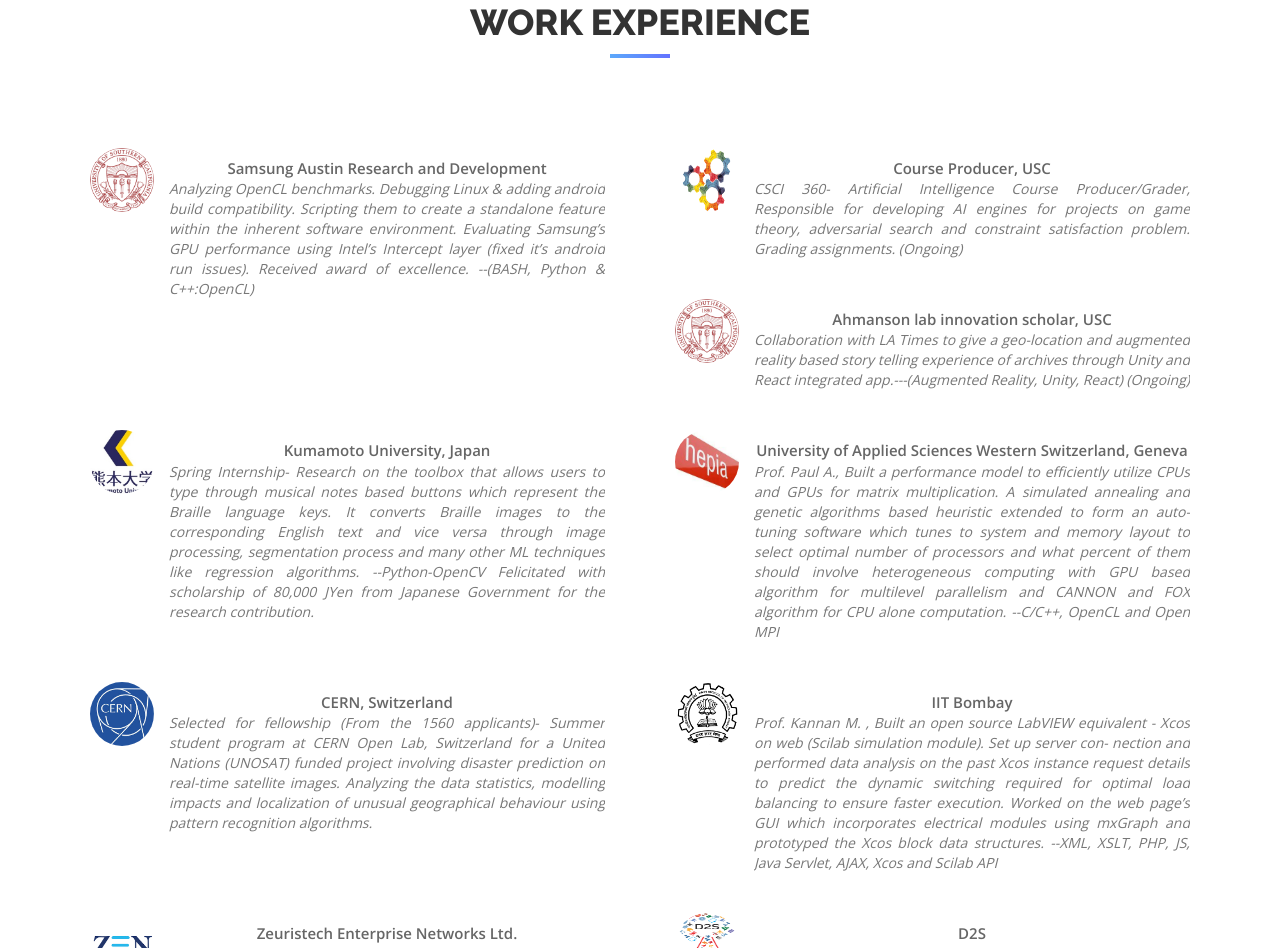
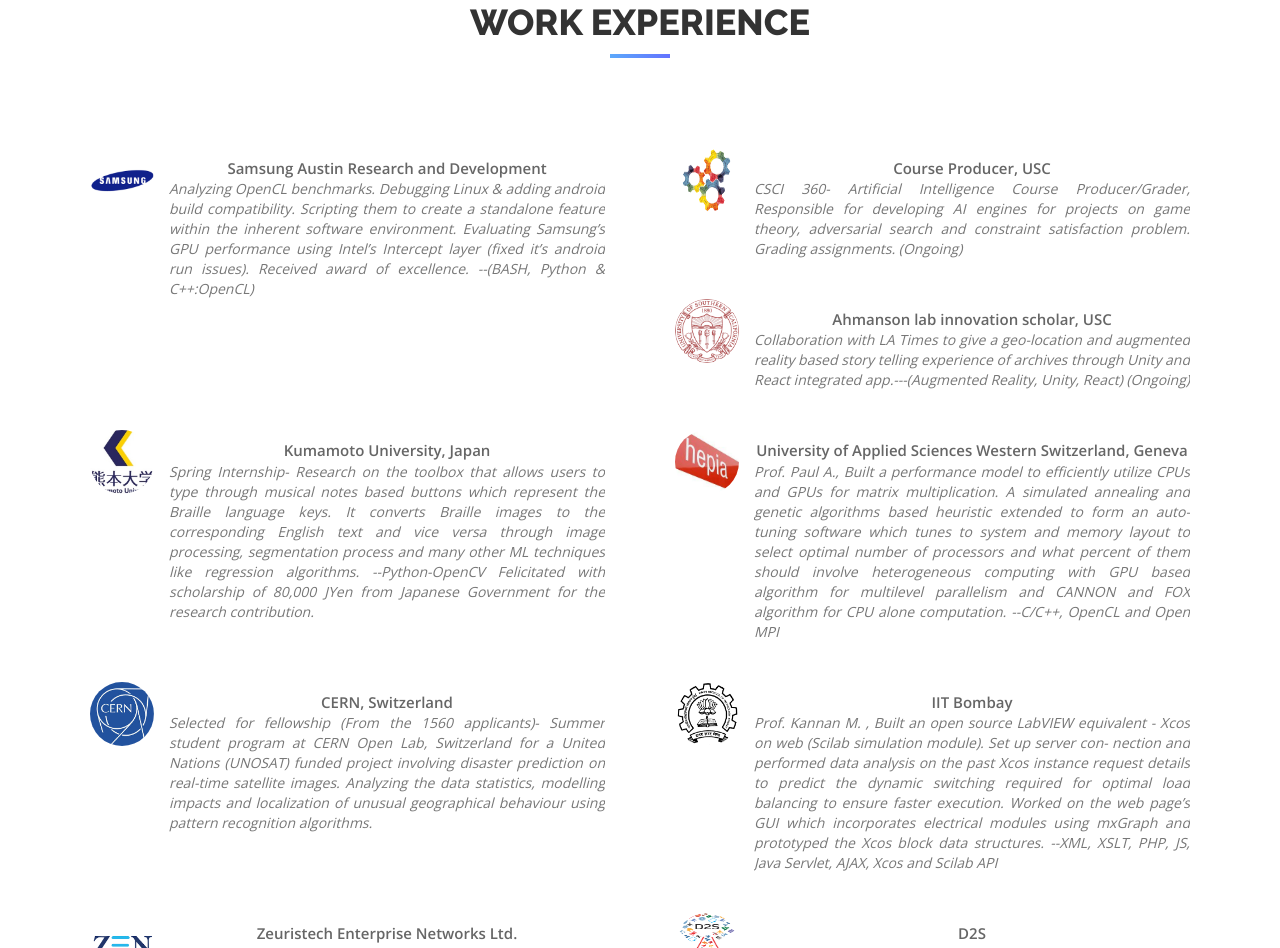
Before and after one commit to Pooja-Mahadev-Soundalgekar/Pooja-Mahadev-Soundalgekar.github.io, a plain HTML site: page index.html in a window 1280 px wide. Shown: the part 2039-2987 px from the top of the page. Drawn offline with nearby package versions, Linux system fonts and the light colour scheme.

Commit message:
Update index.html

```diff
--- a/index.html
+++ b/index.html
@@ -171,7 +171,7 @@
     <div class="row">
        <div class="col-md-6">
         <div class="testimonial">
-          <div class="testimonial-image"> <img src="img/usc.png" alt=""> </div>
+          <div class="testimonial-image"> <img src="img/achieve/samsung.png" alt=""> </div>
           <div class="testimonial-content">
           <div class="testimonial-meta"> Samsung Austin Research and Development</div>
             <p>Analyzing OpenCL benchmarks. Debugging Linux & adding android build compatibility. Scripting them to create a standalone feature within the inherent software environment. Evaluating Samsung’s GPU performance using Intel’s Intercept layer (fixed it’s android run issues). Received award of excellence. --(BASH, Python & C++:OpenCL)</p>
```
